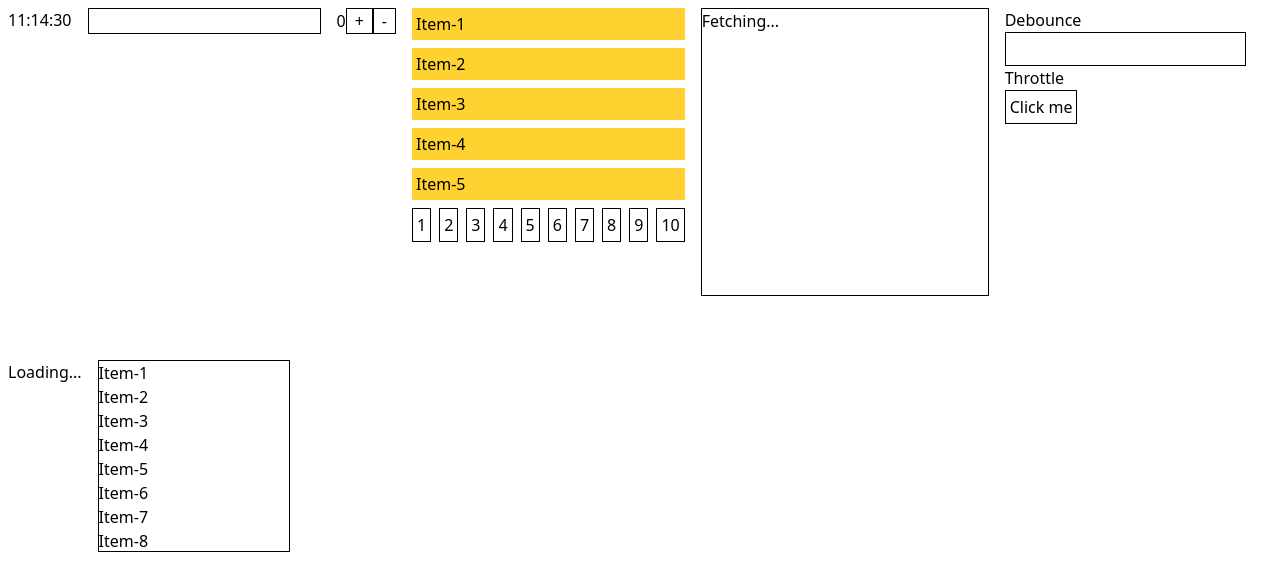
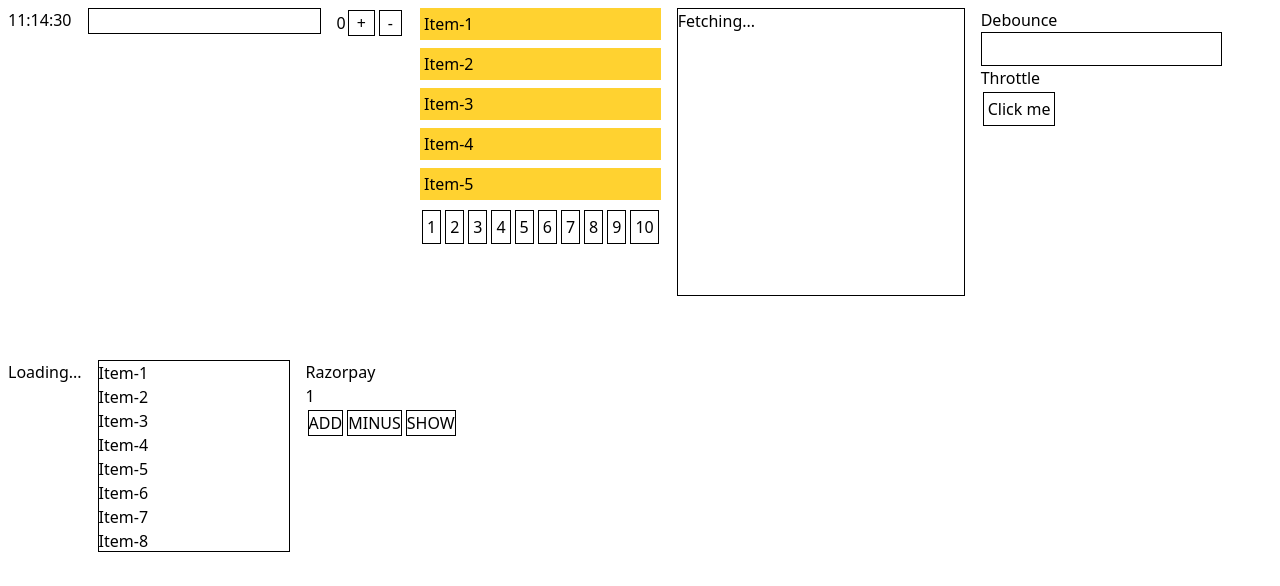
Before and after one commit to TusharBhatt1/machine-coding, a React (Vite) app: page / in a window 1280 px wide. Shown: the top 586 px of the page. Built offline with nearby package versions, Linux system fonts and the light colour scheme.

Commit message:
razorpay

```diff
--- a/src/App.jsx
+++ b/src/App.jsx
@@ -8,6 +8,7 @@ import InfiniteScroll from './code/infinite-scroll.jsx'
 import Debouncethrottle from './code/debounce+throttle.jsx'
 import Check from './code/hoc.jsx'
 import InfiniteScroll2 from './code/infinite-scroll2.jsx'
+import Razorpay from './code/razorpay/Razorpay.jsx'
 export default function App() {
   return (
     <div className='space-y-12 p-2 flex flex-wrap gap-4'>
@@ -19,6 +20,7 @@ export default function App() {
       <Debouncethrottle/>
       <Check/>
       <InfiniteScroll2/>
+      <Razorpay/>
     </div>
   )
 }
--- /dev/null
+++ b/src/code/razorpay/Count.jsx
@@ -0,0 +1,12 @@
+import React, { useState } from 'react'
+
+export default function Count() {
+    const [count, setCount] = useState(1);
+  return (
+    <>
+    <p>{count}</p>
+          <button onClick={() => setCount((p) => p + 1)}>ADD</button>
+          <button onClick={() => setCount((p) => p - 1)}>MINUS</button>
+          </>
+  )
+}
--- /dev/null
+++ b/src/code/razorpay/Razorpay.jsx
@@ -0,0 +1,20 @@
+import React, { Activity, useState } from "react";
+import useIsMounted from "./useIsMounted";
+import Count from "./Count";
+
+export default function Razorpay() {
+  const isMounted = useIsMounted();
+  console.log(isMounted);
+  const [show, setShow] = useState(true);
+
+  return (
+    <div>
+      Razorpay
+      <Activity mode={show ? "visible" :"hidden"}>
+        <Count/>
+      </Activity>
+      {/* {show && <Count />} */}
+      <button onClick={() => setShow(!show)}>SHOW</button>
+    </div>
+  );
+}
--- /dev/null
+++ b/src/code/razorpay/useIsMounted.js
@@ -0,0 +1,14 @@
+// create a custom hook that returns true if a component is mounted and false otherwise.
+
+import { useEffect, useState } from "react";
+
+export default function useIsMounted() {
+  const [isMounted, setIsMounted] = useState(false);
+
+  useEffect(() => {
+    setIsMounted(true);
+    return () => setIsMounted(false);
+  }, []);
+
+  return isMounted;
+}
--- a/src/index.css
+++ b/src/index.css
@@ -0,0 +1,4 @@
+button{
+    border: 1px solid black;
+    margin: 2px;
+}
```
